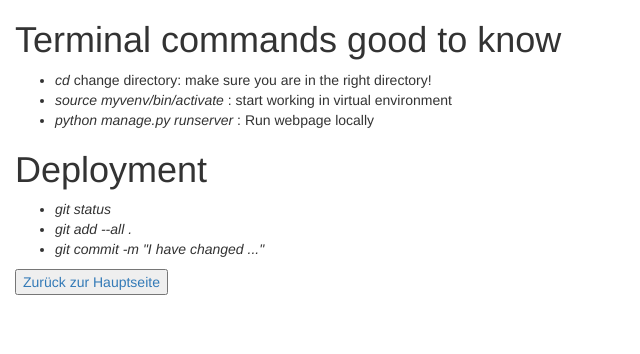
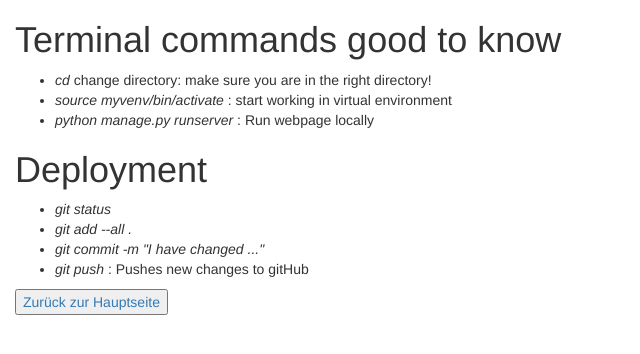
Before and after one commit to kusejkok/my-first-blog, a Django app: page /terminal/ in a window 1280 px wide. Shown: the top 354 px of the page, without its empty margins (0-640 px from the left). Run offline with Django 3.2, Linux system fonts and the light colour scheme; some libraries are stand-ins or nearby versions.

Commit message:
Small changes

```diff
--- a/blog/templates/blog/terminal_description.html
+++ b/blog/templates/blog/terminal_description.html
@@ -24,6 +24,7 @@
   <li> <em> git status </em>  </li>
   <li> <em> git add --all . </em> </li>
   <li> <em> git commit -m "I have changed ..." </em> </li>
+  <li> <em> git push </em>: Pushes new changes to gitHub </li>
 </ul>
 </div>
 
```
